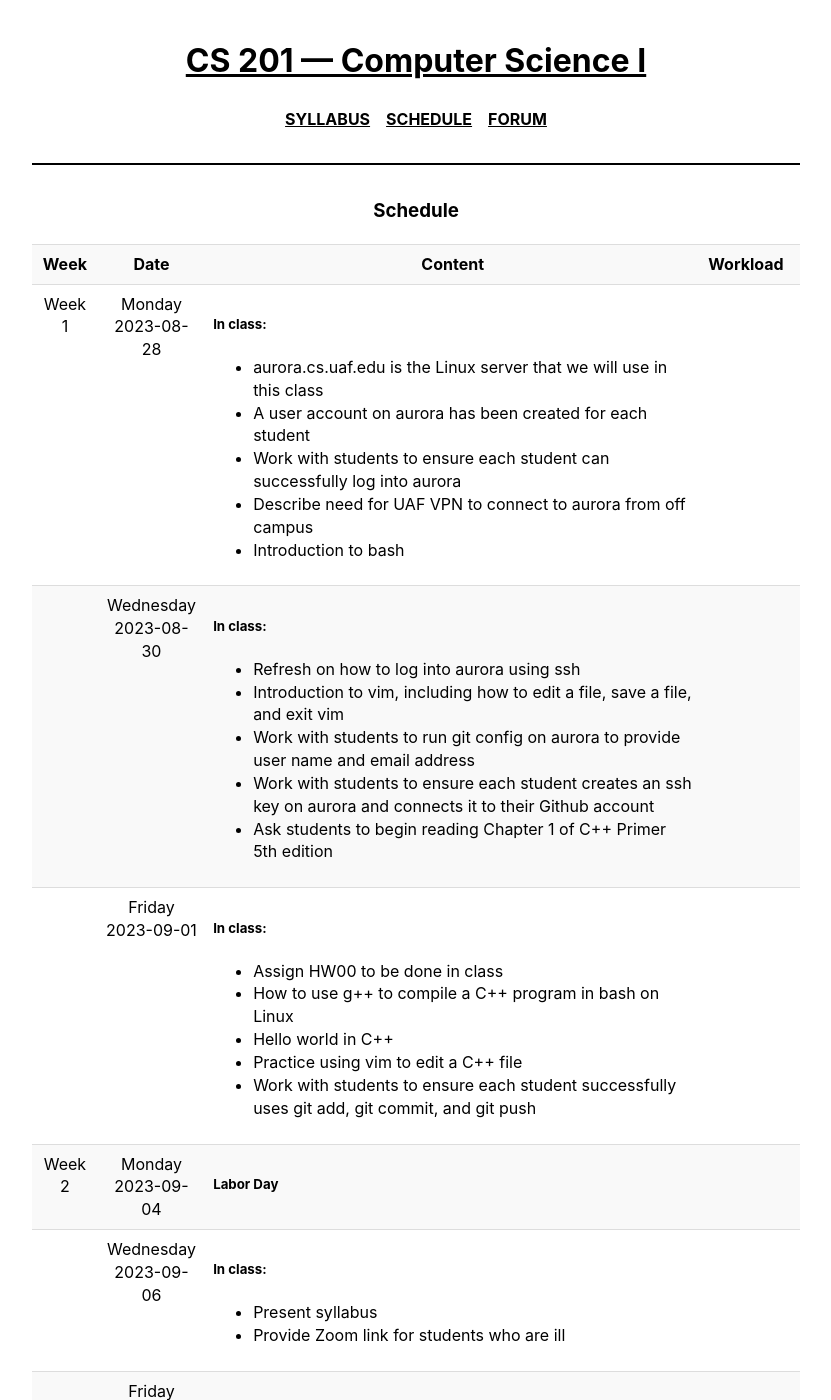
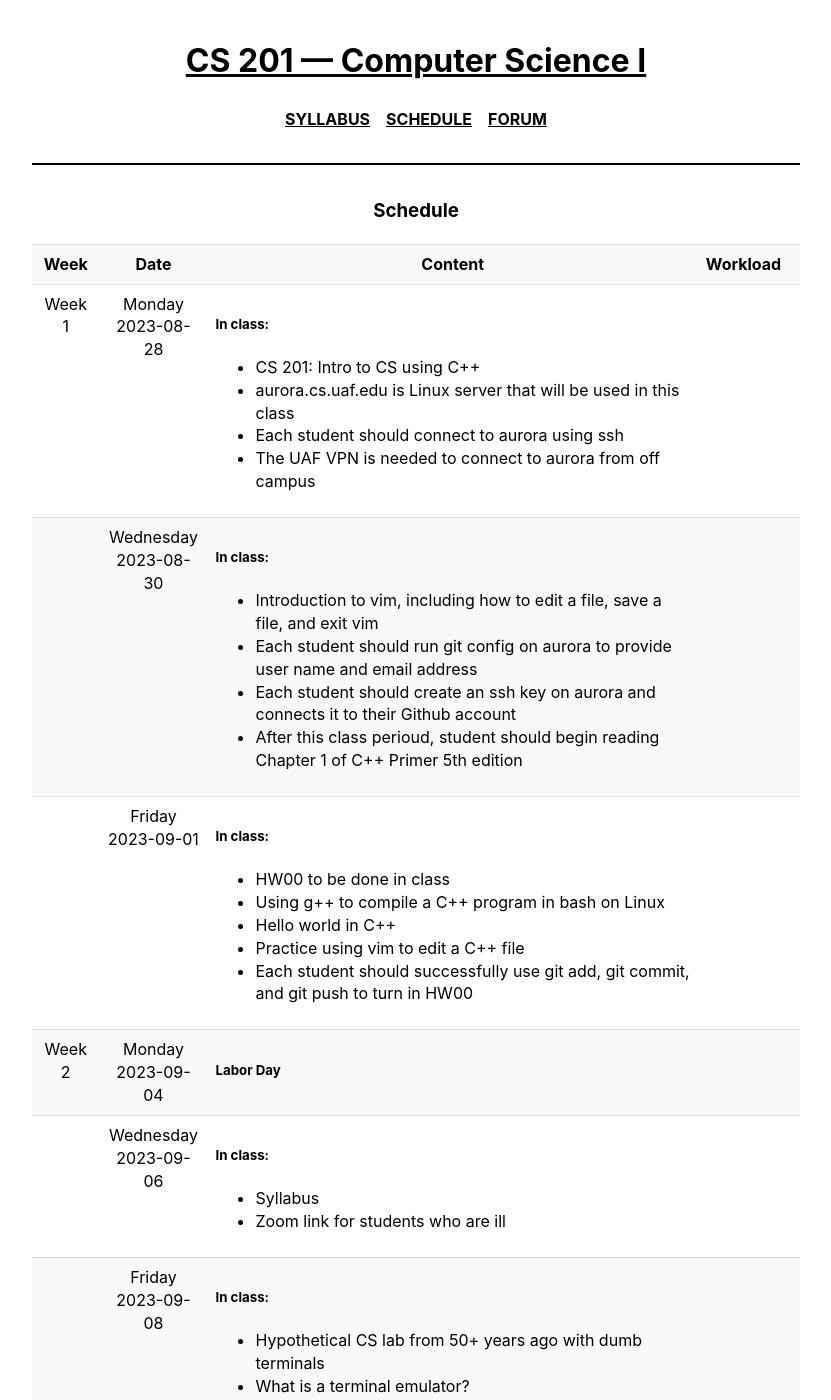
Before and after one commit to 2023-Fall-UAF-CS201/2023-Fall-UAF-CS201.github.io, a Jekyll site: the page built from schedule.md, in a window 1280 px wide and 1400 px high. Shown: the whole window, without its empty margins (224-1055 px from the left). Built offline with Jekyll 4.4.1, drawn with Linux system fonts in a browser that asks for light colours; some of the changed text lies outside the part shown.

Commit message:
Update lesson plans

```diff
--- a/_data/schedule.yaml
+++ b/_data/schedule.yaml
@@ -3,29 +3,27 @@
   day_of_week: 0
   topic: "Using ssh"
   lesson:
-    - "aurora.cs.uaf.edu is the Linux server that we will use in this class"
-    - "A user account on aurora has been created for each student"
-    - "Work with students to ensure each student can successfully log into aurora"
-    - "Describe need for UAF VPN to connect to aurora from off campus"
-    - "Introduction to bash"
+    - "CS 201: Intro to CS using C++"
+    - "aurora.cs.uaf.edu is Linux server that will be used in this class"
+    - "Each student should connect to aurora using ssh"
+    - "The UAF VPN is needed to connect to aurora from off campus"
 -
   topic: "Github and ssh"
   day_of_week: 2
   lesson:
-    - "Refresh on how to log into aurora using ssh"
     - "Introduction to vim, including how to edit a file, save a file, and exit vim"
-    - "Work with students to run git config on aurora to provide user name and email address"
-    - "Work with students to ensure each student creates an ssh key on aurora and connects it to their Github account"
-    - "Ask students to begin reading Chapter 1 of C++ Primer 5th edition"
+    - "Each student should run git config on aurora to provide user name and email address"
+    - "Each student should create an ssh key on aurora and connects it to their Github account"
+    - "After this class perioud, student should begin reading Chapter 1 of C++ Primer 5th edition"
 -
   topic: "HW00"
   day_of_week: 4
   lesson:
-    - "Assign HW00 to be done in class"
-    - "How to use g++ to compile a C++ program in bash on Linux"
+    - "HW00 to be done in class"
+    - "Using g++ to compile a C++ program in bash on Linux"
     - "Hello world in C++"
     - "Practice using vim to edit a C++ file"
-    - "Work with students to ensure each student successfully uses git add, git commit, and git push"
+    - "Each student should successfully use git add, git commit, and git push to turn in HW00"
 -
 ###################################
   start_new_week: true   # Week 2
@@ -35,16 +33,15 @@
 -
   day_of_week: 2
   lesson:
-    - "Present syllabus"
-    -  "Provide Zoom link for students who are ill"
+    - "Syllabus"
+    - "Zoom link for students who are ill"
 -
   day_of_week: 4
   lesson:
-    - "Describe a hypothetical CS lab from 50+ years ago with dumb terminals"
-    - "Describe a terminal emulator"
-    - "Refresh students on how to use ssh in conjunction with a terminal emulator"
-    - "Remind students that connecting to aurora from off campus requires VPN"
-    - "Describe the concepts of standard input, output, and error streams in conjunction with bash"
+    - "Hypothetical CS lab from 50+ years ago with dumb terminals"
+    - "What is a terminal emulator?"
+    - "Each student should use ssh in conjunction with a terminal emulator to connect to aurora"
+    - "Standard input, output, and error streams"
 -
 ###################################
   start_new_week: true   # Week 3
@@ -56,9 +53,8 @@
   day_of_week: 4
   topic: "HW01"
   lesson:
-    - "Assign HW01"
-    - "Give students entire class period to work on HW01"
-    - "Walk around and assist students as needed, answering questions"
+    - "HW01 assigned"
+    - "Each student should spend class working on HW 01"
 -
 ###################################
   start_new_week: true   # Week 4
```
